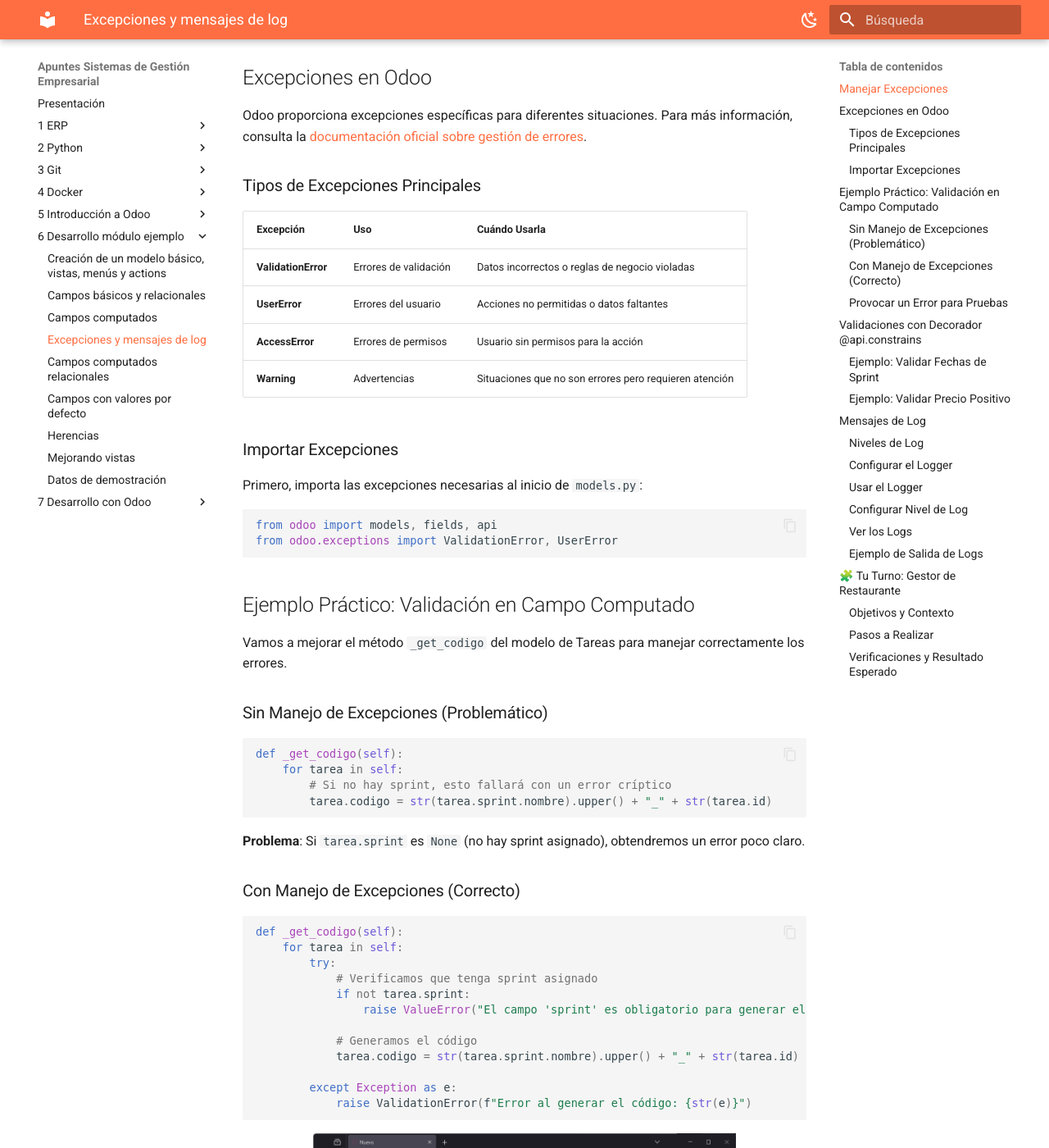
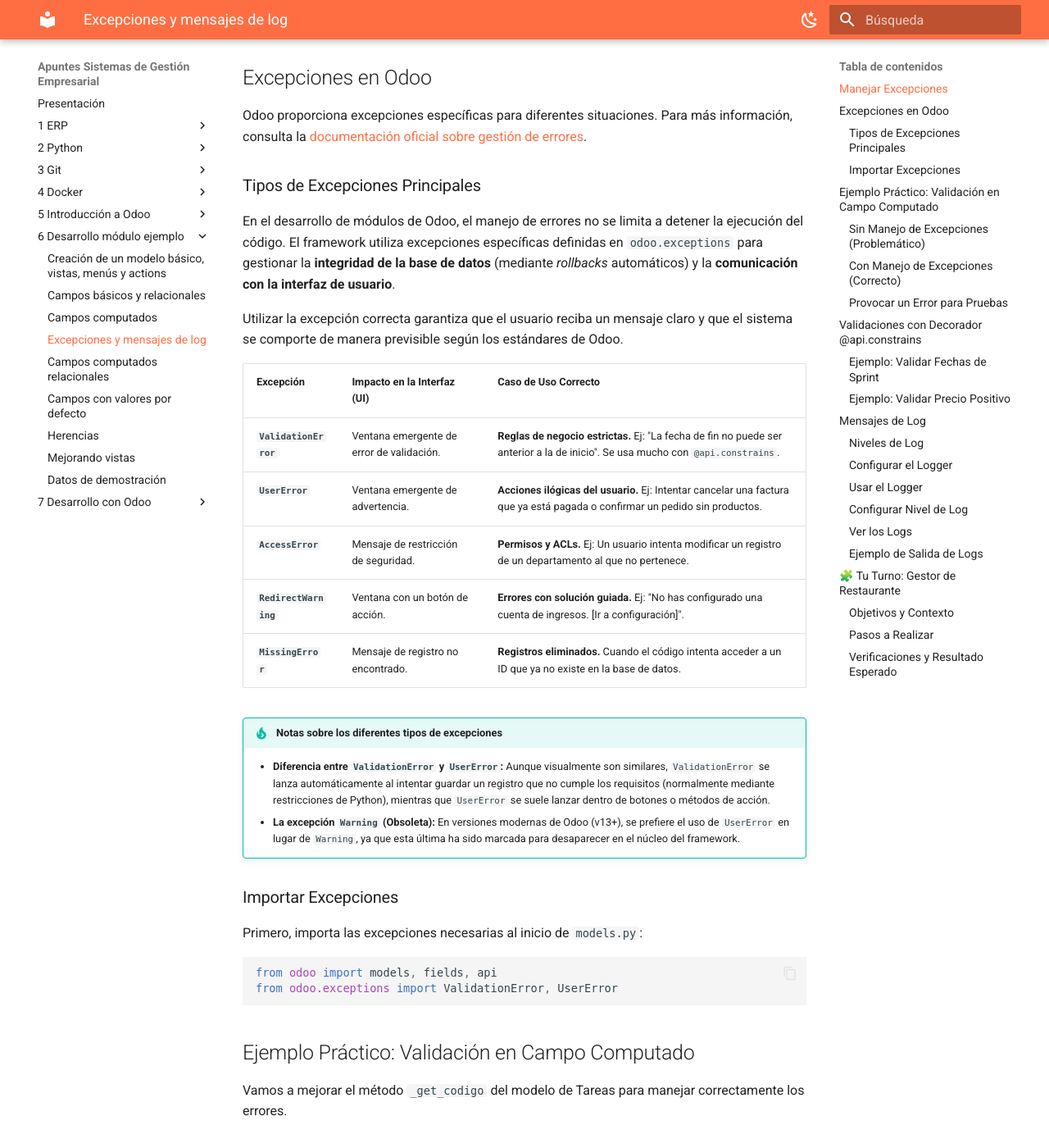
Before and after one commit to apuntes-sergio/sge, an MkDocs documentation site: the page built from docs/6_4_excepciones_logs.md, in a window 1280 px wide and 1400 px high, scrolled down 828 px. Shown: the whole window at 82% size. Built offline with MkDocs 1.6.1 and Material for MkDocs 9.7.7, drawn with Linux system fonts in a browser that asks for light colours; some web fonts are replaced; some of the changed text lies outside the part shown.

Commit message:
Revisión odoo excepciones

````diff
--- a/docs/6_4_excepciones_logs.md
+++ b/docs/6_4_excepciones_logs.md
@@ -38,12 +38,22 @@
 
 ### Tipos de Excepciones Principales
 
-| Excepción | Uso | Cuándo Usarla |
-|-----------|-----|---------------|
-| **ValidationError** | Errores de validación | Datos incorrectos o reglas de negocio violadas |
-| **UserError** | Errores del usuario | Acciones no permitidas o datos faltantes |
-| **AccessError** | Errores de permisos | Usuario sin permisos para la acción |
-| **Warning** | Advertencias | Situaciones que no son errores pero requieren atención |
+En el desarrollo de módulos de Odoo, el manejo de errores no se limita a detener la ejecución del código. El framework utiliza excepciones específicas definidas en `odoo.exceptions` para gestionar la **integridad de la base de datos** (mediante *rollbacks* automáticos) y la **comunicación con la interfaz de usuario**.
+
+Utilizar la excepción correcta garantiza que el usuario reciba un mensaje claro y que el sistema se comporte de manera previsible según los estándares de Odoo.
+
+| Excepción | Impacto en la Interfaz (UI) | Caso de Uso Correcto |
+| --- | --- | --- |
+| **`ValidationError`** | Ventana emergente de error de validación. | **Reglas de negocio estrictas.** Ej: "La fecha de fin no puede ser anterior a la de inicio". Se usa mucho con `@api.constrains`. |
+| **`UserError`** | Ventana emergente de advertencia. | **Acciones ilógicas del usuario.** Ej: Intentar cancelar una factura que ya está pagada o confirmar un pedido sin productos. |
+| **`AccessError`** | Mensaje de restricción de seguridad. | **Permisos y ACLs.** Ej: Un usuario intenta modificar un registro de un departamento al que no pertenece. |
+| **`RedirectWarning`** | Ventana con un botón de acción. | **Errores con solución guiada.** Ej: "No has configurado una cuenta de ingresos. [Ir a configuración]". |
+| **`MissingError`** | Mensaje de registro no encontrado. | **Registros eliminados.** Cuando el código intenta acceder a un ID que ya no existe en la base de datos. |
+
+!!!tip "Notas sobre los diferentes tipos de excepciones"
+    * **Diferencia entre `ValidationError` y `UserError`:** Aunque visualmente son similares, `ValidationError` se lanza automáticamente al intentar guardar un registro que no cumple los requisitos (normalmente mediante restricciones de Python), mientras que `UserError` se suele lanzar dentro de botones o métodos de acción.
+    * **La excepción `Warning` (Obsoleta):** En versiones modernas de Odoo (v13+), se prefiere el uso de `UserError` en lugar de `Warning`, ya que esta última ha sido marcada para desaparecer en el núcleo del framework.
+
 
 ### Importar Excepciones
 
@@ -229,15 +239,39 @@
 
 **Filtrar logs de tu módulo**:
 ```bash
-docker logs odoo_dev_dam -f | grep "gestion_tareas"
+docker logs odoo_dev_sge -f 2>&1 | grep --line-buffered DEBUG | grep "gestion_tareas"
 ```
+
+!!! tip "Filtrado de salida de docker"
+
+    Para filtrar logs de un contenedor en tiempo real de forma efectiva, la estructura ideal es:
+
+    `docker logs <contenedor> -f 2>&1 | grep --line-buffered "FILTRO1" | grep "FILTRO2"`
+
+    donde:
+
+    - **`2>&1` (Redirección de stderr a stdout):**
+        * Docker y muchas aplicaciones (como Odoo/Python) envían los mensajes de log y errores al flujo de **Error Estándar (stderr)**, mientras que `grep` solo analiza la **Salida Estándar (stdout)** por defecto.
+        * Este comando une ambos flujos para que `grep` pueda "leerlo" todo.
+
+
+    - **`--line-buffered`:**
+        * Por defecto, cuando `grep` detecta que su salida va hacia una tubería (`|`), espera a llenar un búfer de memoria (unos 4KB) antes de soltar los datos. Esto causa un retraso o "congelamiento" aparente.
+        * Esta bandera fuerza a `grep` a imprimir cada línea en el momento exacto en que la encuentra, permitiendo el monitoreo en tiempo real.
+
+
+    - **Encadenamiento de `grep`:**
+        * Al usar varios `| grep`, actúan como un operador lógico **AND**. Solo se mostrarán las líneas que contengan estrictamente todos los términos buscados.
+
+
 
 ### Ejemplo de Salida de Logs
 
 ```
-2024-11-24 10:23:45,123 12345 INFO gestion_tareas_sergio.models.tareas: Iniciando generación de códigos
-2024-11-24 10:23:45,145 12345 WARNING gestion_tareas_sergio.models.tareas: Tarea 42 sin sprint asignado
-2024-11-24 10:23:45,167 12345 ERROR gestion_tareas_sergio.models.tareas: Error generando código para tarea 42: El campo 'sprint' es obligatorio
+2026-01-08 18:12:45,816 1 DEBUG odoo odoo.addons.gestion_tareas_sergio.models.models: Código generado: SPRINT SEMANA 1_2
+2026-01-08 18:21:04,123 1 DEBUG odoo odoo.service.model: call gestion_tareas_sergio.tareas_sergio(4,).web_read(specification={'codigo': {}, 'name': {}, 'descripcion': {}, 'sprint': {'fields': {'display_name': {}}}, 'fecha_creacion': {}, 'fecha_ini': {}, 'fecha_fin': {}, 'finalizado': {}, 'rel_tecnologias': {'fields': {'display_name': {}}}, 'display_name': {}})
+2026-01-08 18:21:04,129 1 DEBUG odoo odoo.addons.gestion_tareas_sergio.models.models: Código generado: SPRINT SEMANA 1_4
+
 ```
 
 !!!tip "Buenas Prácticas"
````
Also changed, not shown: other parts of docs/6_4_excepciones_logs.md (+1 -1 lines).
